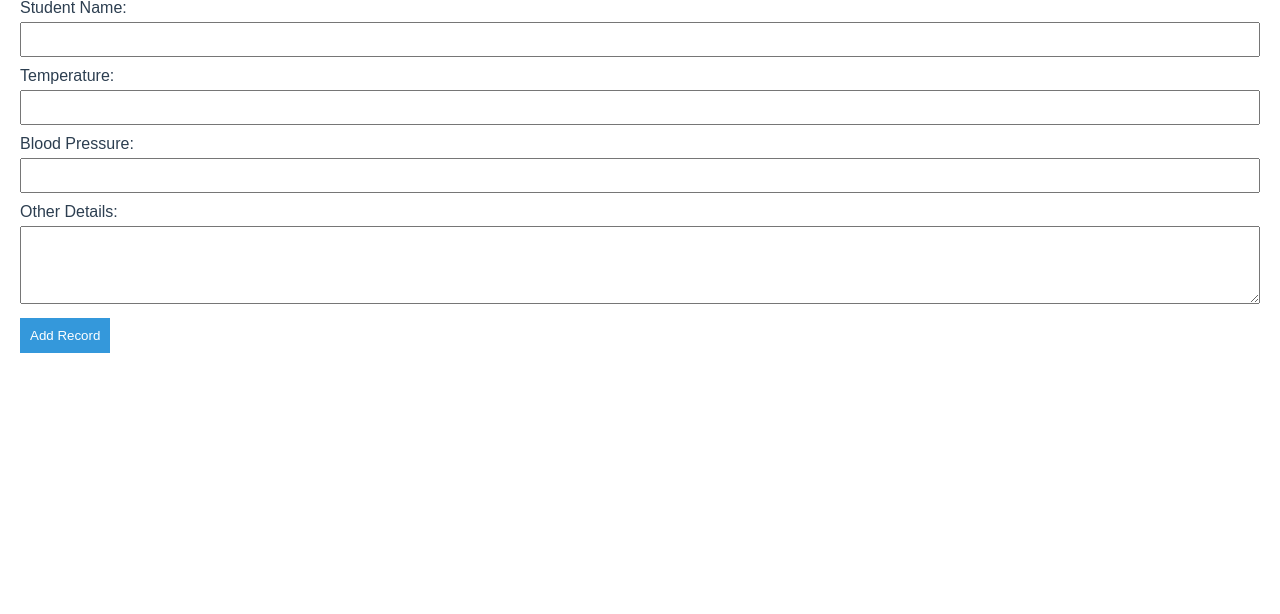
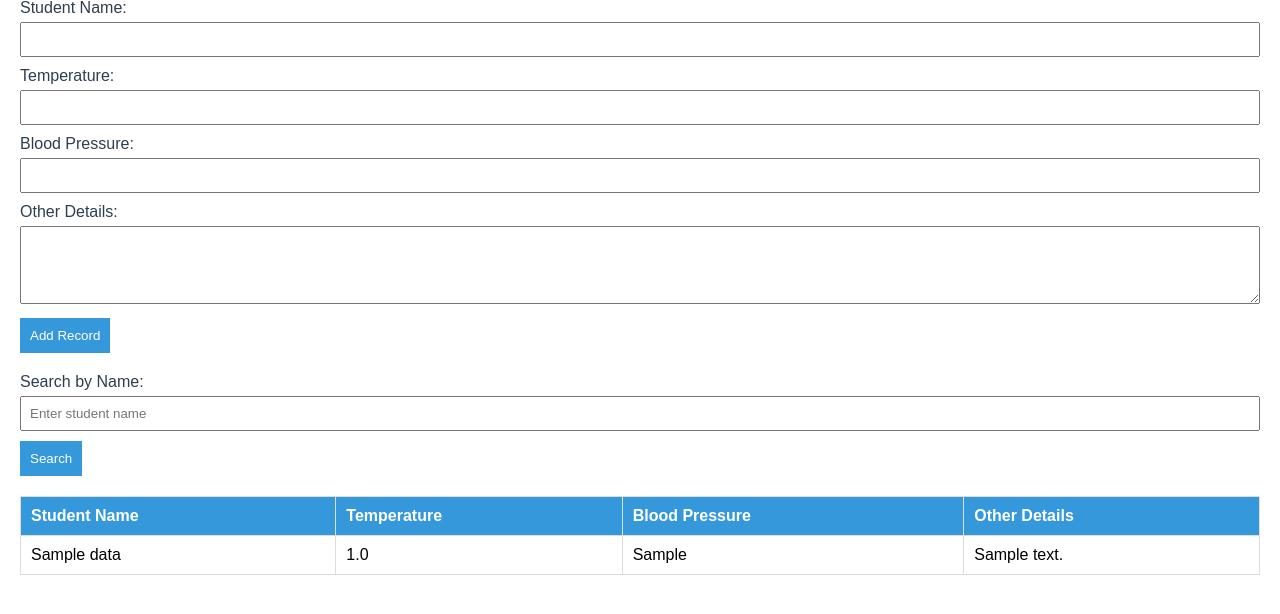
Before and after one commit to amanjoshi2002/studenthealth, a Flask app: page / in a window 1280 px wide. Shown: the part 136-750 px from the top of the page. Run offline with Flask 3, Linux system fonts and the light colour scheme; tables that the repository leaves empty hold one stand-in row (values such as "Sample post").

Commit message:
Update index.html

```diff
--- a/templates/index.html
+++ b/templates/index.html
@@ -1,3 +1,4 @@
+<!-- index.html -->
 <!DOCTYPE html>
 <html lang="en">
 <head>
@@ -44,16 +45,21 @@
             background-color: #2ecc71;
         }
 
-        ul {
-            list-style: none;
-            padding: 0;
+        table {
+            width: 100%;
+            border-collapse: collapse;
+            margin-top: 20px;
         }
 
-        li {
-            background-color: #ecf0f1;
-            margin-bottom: 10px;
+        th, td {
+            border: 1px solid #ddd;
             padding: 10px;
-            border-radius: 5px;
+            text-align: left;
+        }
+
+        th {
+            background-color: #3498db;
+            color: #fff;
         }
     </style>
 </head>
@@ -80,5 +86,28 @@
 
         <button type="submit">Add Record</button>
     </form>
+
+    <form method="GET" action="{{ url_for('index') }}">
+        <label for="search">Search by Name:</label>
+        <input type="text" name="search" placeholder="Enter student name">
+        <button type="submit">Search</button>
+    </form>
+
+    <table>
+        <tr>
+            <th>Student Name</th>
+            <th>Temperature</th>
+            <th>Blood Pressure</th>
+            <th>Other Details</th>
+        </tr>
+        {% for record in records %}
+            <tr>
+                <td>{{ record.student_name }}</td>
+                <td>{{ record.temperature }}</td>
+                <td>{{ record.blood_pressure }}</td>
+                <td>{{ record.other_details }}</td>
+            </tr>
+        {% endfor %}
+    </table>
 </body>
 </html>
```
